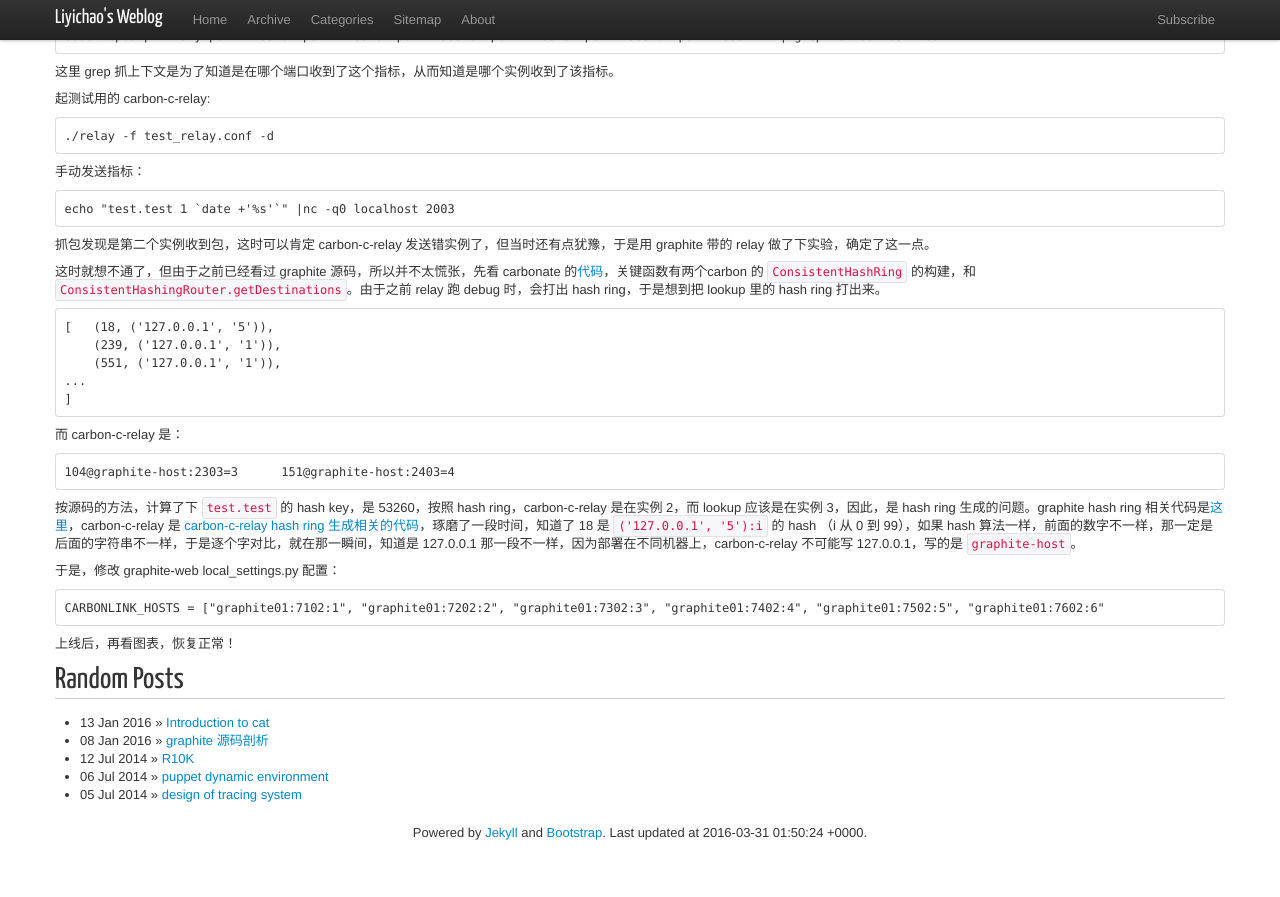
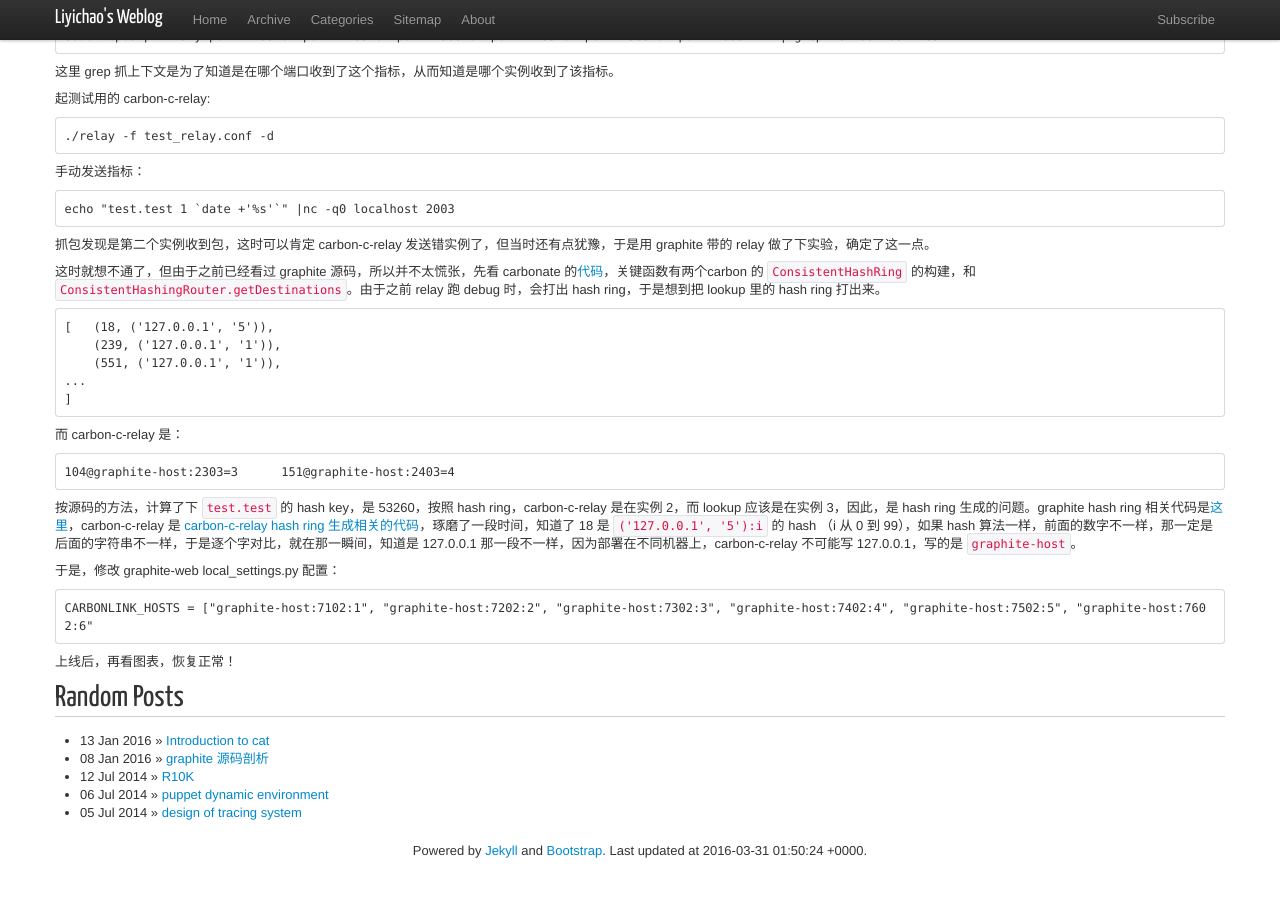
Before and after one commit to liyichao/liyichao.github.io, a Jekyll site: the page built from _posts/2016/2016-02-20-graphite-can-not-query-latest-datapoint.md, in a window 1280 px wide and 900 px high, scrolled down 1493 px. Shown: the top 897 px of the window. Built offline with Jekyll 4.4.1, drawn with Linux system fonts in a browser that asks for light colours; nearby versions of some CDN libraries; Markdown is read by kramdown in place of the engine named in the settings; comment, search, counter and statistics services are not loaded.

Commit message:
Fix typo.

````diff
--- a/_posts/2016/2016-02-20-graphite-can-not-query-latest-datapoint.md
+++ b/_posts/2016/2016-02-20-graphite-can-not-query-latest-datapoint.md
@@ -135,7 +135,7 @@ echo "test.test 1 `date +'%s'`" |nc -q0 localhost 2003
 于是，修改 graphite-web local_settings.py 配置：
 
 ```
-CARBONLINK_HOSTS = ["graphite01:7102:1", "graphite01:7202:2", "graphite01:7302:3", "graphite01:7402:4", "graphite01:7502:5", "graphite01:7602:6"
+CARBONLINK_HOSTS = ["graphite-host:7102:1", "graphite-host:7202:2", "graphite-host:7302:3", "graphite-host:7402:4", "graphite-host:7502:5", "graphite-host:7602:6"
 ```
 
 上线后，再看图表，恢复正常！
````
